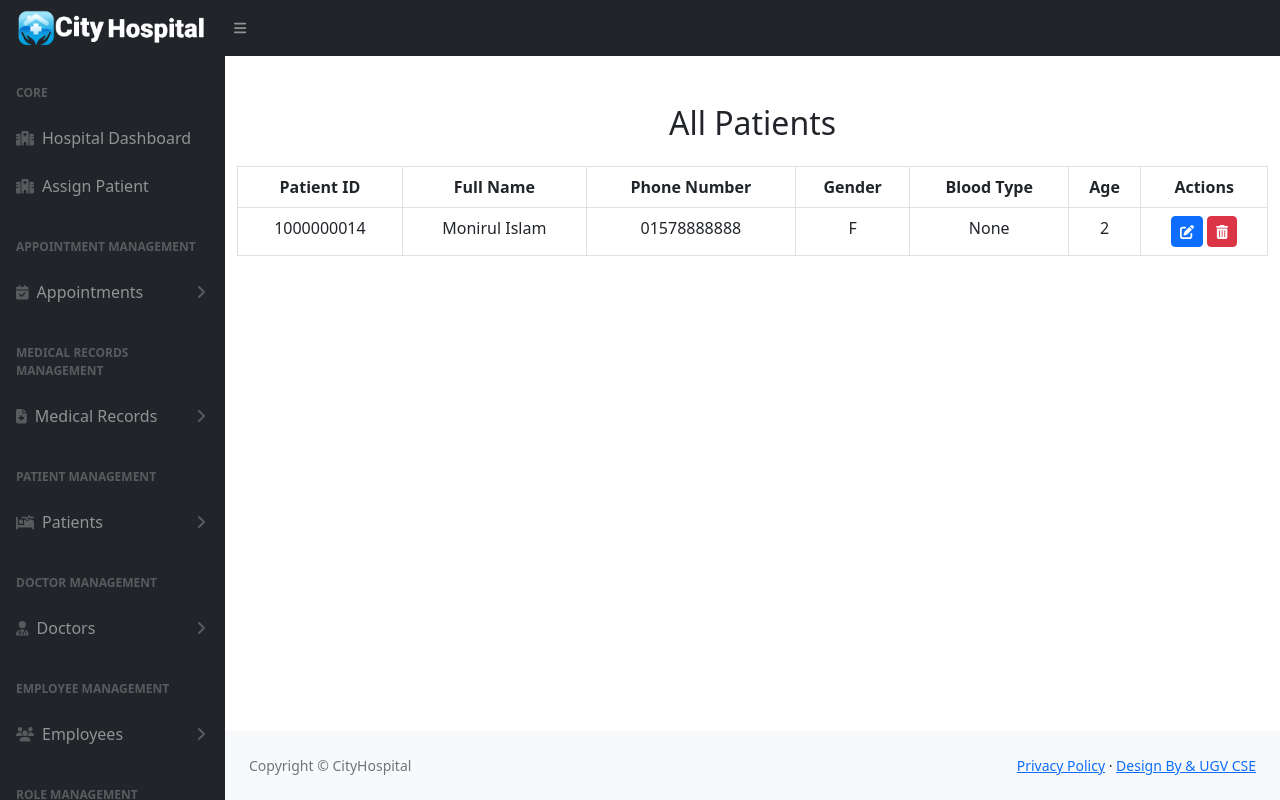
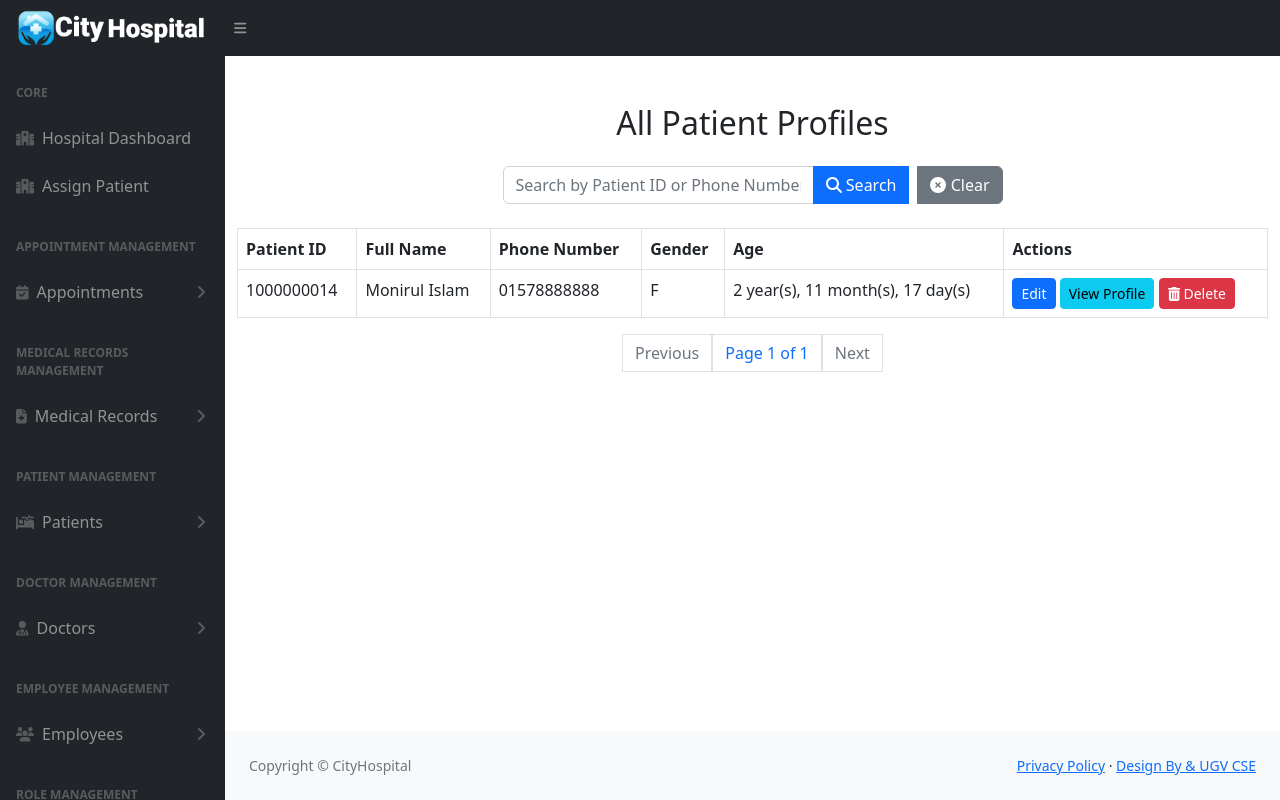
Before and after one commit to moniruldevelopers/Online-Doctor-Appointment-and-Patient_Management_System-using-Python-and-Django, a Django app: page /all_patients/ in a window 1280 px wide. Run offline with Django 5.2, Linux system fonts and the light colour scheme; data comes from the database, SQL or seed files in the repository; both versions use the stored data as it was after the commit; some libraries are stand-ins or nearby versions.

Commit message:
all update prit page

```diff
--- a/pms/urls.py
+++ b/pms/urls.py
@@ -9,7 +9,9 @@ urlpatterns = [
     path("admin_patient_register/", admin_patient_register, name="admin_patient_register"),
     path('patient/<int:user_id>/update-profile/', user_to_patient_profile, name='user_to_patient_profile'),
     path('all_patients/', all_patients, name='all_patients'),
-    path('patients/<int:patient_id>/update/', update_patient_profile, name='update_patient'),
+    path('patients/<int:patient_id>/view/', view_patient_profile, name='view_patient_profile'),
+
+    path('patients/<int:patient_id>/update/', update_patient_profile, name='update_patient_profile'),
     path('patients/<int:pk>/delete/', delete_patient, name='delete_patient'),
     path('patient_admin/', patient_admin, name='patient_admin'),
     path('view_profile/', view_profile, name='view_profile'),
--- a/pms/views.py
+++ b/pms/views.py
@@ -16,6 +16,9 @@ from django.http import JsonResponse
 from .forms import GroupForm
 from authportal.forms import *
 from datetime import date
+from django.core.paginator import Paginator
+from django.http import JsonResponse
+from django.template.loader import render_to_string
 
 
 # website view section
@@ -30,14 +33,14 @@ def home(request):
 
 
 
-#patient section
+#patient section for patient
 def view_profile(request):
     try:
         patient_profile = PatientProfile.objects.get(user=request.user)
         return render(request, 'patient/patient_profile_view.html', {'profile': patient_profile})
     except PatientProfile.DoesNotExist:
         messages.info(request, "You don't have a profile. Please create one.")
-        return redirect('manage_profile')
+        return redirect('all_patients')
 
 
 
@@ -330,31 +333,75 @@ def user_to_patient_profile(request, user_id):
 
     return render(request, 'patient/user_to_patient_update_profile.html', {'form': form, 'user': user})
 
+def all_patients(request):
+    search_query = request.GET.get('search', '')  # Get search query from URL
+    patients = PatientProfile.objects.all()
 
-def all_patients(request):
-    patients = PatientProfile.objects.all()
+    # Apply filtering based on search query (search by Patient ID or Phone Number)
+    if search_query:
+        patients = patients.filter(
+            patient_id__icontains=search_query
+        ) | patients.filter(
+            phone_number__icontains=search_query
+        )
+
+    # Calculate age for each patient
     for patient in patients:
         if patient.date_of_birth:
             today = date.today()
-            patient.age = today.year - patient.date_of_birth.year - (
-                (today.month, today.day) < (patient.date_of_birth.month, patient.date_of_birth.day)
-            )
+            delta_years = today.year - patient.date_of_birth.year
+            delta_months = today.month - patient.date_of_birth.month
+            delta_days = today.day - patient.date_of_birth.day
+
+            # If the patient is less than 1 year old
+            if delta_years == 0:
+                if delta_months == 0:  # Less than a month old
+                    patient.age = f"{delta_days} day(s)"
+                else:  # Less than a year old
+                    patient.age = f"{delta_months} month(s)"
+            else:
+                # More than a year old
+                if delta_months < 0:
+                    delta_years -= 1
+                    delta_months += 12
+                if delta_days < 0:
+                    delta_months -= 1
+                    delta_days += 30  # Approximation
+
+                patient.age = f"{delta_years} year(s), {delta_months} month(s), {delta_days} day(s)"
         else:
             patient.age = "N/A"
-    return render(request, 'patient/all_patients.html', {'patients': patients})
+
+    # Pagination
+    paginator = Paginator(patients, 10)  # Show 10 patients per page
+    page_number = request.GET.get('page')
+    page_obj = paginator.get_page(page_number)
+
+    return render(request, 'patient/all_patients.html', {'page_obj': page_obj, 'search_query': search_query})
+
+
+
+
+
+
+
 
 
 def update_patient_profile(request, patient_id):
-    patient = get_object_or_404(PatientProfile, patient_id=patient_id)
-    if request.method == "POST":
+    patient = get_object_or_404(PatientProfile, id=patient_id)
+
+    if request.method == 'POST':
         form = PatientProfileForm(request.POST, request.FILES, instance=patient)
         if form.is_valid():
             form.save()
-            messages.success(request, 'Patient profile updated successfully!')
-            return redirect('all_patients')
+            return redirect('all_patients')  # Redirect to the list of patients after successful update
     else:
         form = PatientProfileForm(instance=patient)
-    return render(request, 'patient/update_single_patient.html', {'form': form})
+
+    return render(request, 'patient/update_single_patient.html', {'form': form, 'patient': patient})
+
+
+
 
 
 def delete_patient(request, pk):
@@ -364,3 +411,44 @@ def delete_patient(request, pk):
         patient.delete()
         messages.success(request, 'Patient profile deleted successfully!')
         return redirect('all_patients')
+
+
+def view_patient_profile(request, patient_id):
+    # Retrieve the patient profile using the patient_id
+    patient = get_object_or_404(PatientProfile, patient_id=patient_id)
+
+    # Calculate age for the patient
+    if patient.date_of_birth:
+        today = date.today()
+        delta_years = today.year - patient.date_of_birth.year
+        delta_months = today.month - patient.date_of_birth.month
+        delta_days = today.day - patient.date_of_birth.day
+
+        # If the patient is less than 1 year old
+        if delta_years == 0:
+            if delta_months == 0:  # Less than a month old
+                patient.age = f"{delta_days} day(s)"
+            else:  # Less than a year old
+                patient.age = f"{delta_months} month(s)"
+        else:
+            # More than a year old
+            if delta_months < 0:
+                delta_years -= 1
+                delta_months += 12
+            if delta_days < 0:
+                delta_months -= 1
+                delta_days += 30  # Approximation for days
+
+            patient.age = f"{delta_years} year(s), {delta_months} month(s), {delta_days} day(s)"
+    else:
+        patient.age = "N/A"
+
+    # Fetch the site info for hospital branding
+    site_info = SiteInfo.objects.first()  # Get the first (and only) instance of SiteInfo
+
+    context = {
+        'patient': patient,
+        'site_info': site_info,
+    }
+
+    return render(request, 'patient/view_patient_profile.html', context)
--- a/templates/hospital/doctor_profile/all_doctors.html
+++ b/templates/hospital/doctor_profile/all_doctors.html
@@ -3,7 +3,7 @@
 {% load static %}  <!-- Load static files tag -->
 
 {% block content %}
-    <div class="container mt-4 ">
+    <div class="container mt-4 shadow-lg p-3 mb-5 bg-white rounded ">
         {% if messages %}
         <div class="container mt-3">
             {% for message in messages %}
--- a/templates/hospital/hospital_base.html
+++ b/templates/hospital/hospital_base.html
@@ -43,7 +43,7 @@
                 <main>
 
                     {% block content %}
-                        {% comment %} {% include 'patient/patient_home.html' %} {% endcomment %}
+
                     {% endblock content %}
 
                 </main>
--- a/templates/patient/all_patients.html
+++ b/templates/patient/all_patients.html
@@ -2,47 +2,80 @@
 
 {% block content %}
 <div class="container mt-5">
-    <h2 class="text-center mb-4">All Patients</h2>
-    <table class="table table-bordered table-hover text-center">
-        <thead class="thead-dark">
+    <h2 class="text-center mb-4">All Patient Profiles</h2>
+
+<!-- Search Form -->
+<form method="get" class="mb-4 d-flex justify-content-center">
+    <div class="input-group" style="max-width: 500px;">
+        <!-- Search Input -->
+        <input type="text" class="form-control" name="search" placeholder="Search by Patient ID or Phone Number" value="{{ search_query }}">
+        <!-- Search Button -->
+        <button class="btn btn-primary" type="submit">
+            <i class="fas fa-search"></i> Search
+        </button>
+        <!-- Clear Button -->
+        <a href="{% url 'all_patients' %}" class="btn btn-secondary ms-2">
+            <i class="fas fa-times-circle"></i> Clear
+        </a>
+    </div>
+</form>
+
+    <!-- Patient Table -->
+    <table class="table table-bordered">
+        <thead>
             <tr>
                 <th>Patient ID</th>
                 <th>Full Name</th>
                 <th>Phone Number</th>
                 <th>Gender</th>
-                <th>Blood Type</th>
                 <th>Age</th>
                 <th>Actions</th>
             </tr>
         </thead>
         <tbody>
-            {% for patient in patients %}
+            {% for patient in page_obj %}
             <tr>
                 <td>{{ patient.patient_id }}</td>
                 <td>{{ patient.full_name }}</td>
                 <td>{{ patient.phone_number }}</td>
                 <td>{{ patient.gender }}</td>
-                    <td>{{ patient.blood_type }}</td>
                 <td>{{ patient.age }}</td>
                 <td>
-                        <a href="{% url 'update_patient' patient.patient_id %}" class="btn btn-sm btn-primary">
-                            <i class="fas fa-edit"></i>
-                        </a>
-
+                    <a href="{% url 'update_patient_profile' patient.patient_id %}" class="btn btn-primary btn-sm">Edit</a>
+                    <a href="{% url 'view_patient_profile' patient.patient_id %}" class="btn btn-info btn-sm">View Profile</a>
                     <form action="{% url 'delete_patient' patient.patient_id %}" method="POST" style="display: inline-block;">
                         {% csrf_token %}
-                            <button type="submit" class="btn btn-sm btn-danger" onclick="return confirm('Are you sure you want to delete this patient?');">
-                                <i class="fas fa-trash-alt"></i>
+                        <button type="submit" class="btn btn-danger btn-sm" onclick="return confirm('Are you sure you want to delete this patient?');">
+                            <i class="fas fa-trash-alt"></i> Delete
                         </button>
                     </form>
                 </td>
             </tr>
             {% empty %}
             <tr>
-                    <td colspan="7">No patients found.</td>
+                <td colspan="6" class="text-center">No patients found.</td>
             </tr>
             {% endfor %}
         </tbody>
     </table>
+
+    <!-- Pagination -->
+    <div class="pagination justify-content-center">
+        <span class="page-link {% if not page_obj.has_previous %}disabled{% endif %}">
+            {% if page_obj.has_previous %}
+                <a href="?page={{ page_obj.previous_page_number }}&search={{ search_query }}" class="page-link">Previous</a>
+            {% else %}
+                Previous
+            {% endif %}
+        </span>
+        <span class="page-link">Page {{ page_obj.number }} of {{ page_obj.paginator.num_pages }}</span>
+        <span class="page-link {% if not page_obj.has_next %}disabled{% endif %}">
+            {% if page_obj.has_next %}
+                <a href="?page={{ page_obj.next_page_number }}&search={{ search_query }}" class="page-link">Next</a>
+            {% else %}
+                Next
+            {% endif %}
+        </span>
+    </div>
 </div>
 {% endblock %}
```
Also changed, not shown: pms/models.py (+23 -27 lines), templates/patient/view_patient_profile.html (added, +180 -0 lines), db.sqlite3. Lines whose indentation alone changed are shown as unchanged.
